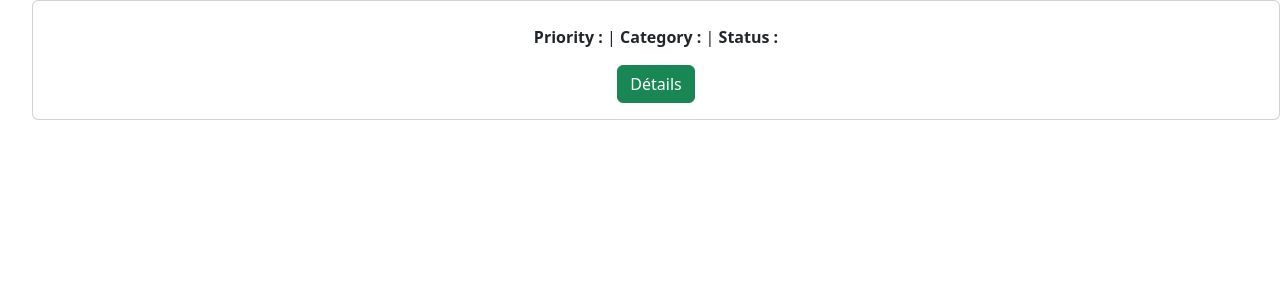
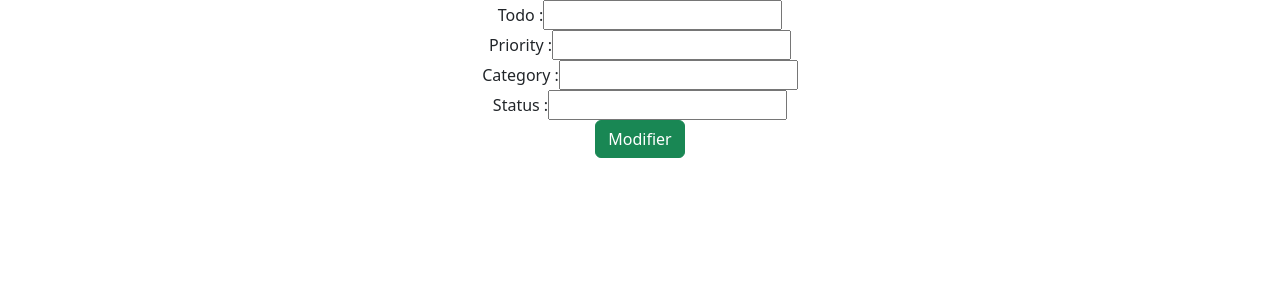
Before and after one commit to cnini/estiam-frontend, a React (Create React App) app in the folder tp/tp-01/: page /tache/1 in a window 1280 px wide. Shown: the top 300 px of the page. Built offline with nearby package versions, Linux system fonts and the light colour scheme; no server answers.

Commit message:
To update

```diff
--- a/tp/tp-01/src/components/TaskCard.js
+++ b/tp/tp-01/src/components/TaskCard.js
@@ -5,12 +5,20 @@ import Card from 'react-bootstrap/Card';
 
 export default function TaskCard({ task }) {
     return (
-        <Card>
+        <Card className="w-25 m-2">
             <Card.Body>
                 <Card.Title>{task.todo}</Card.Title>
                 <Card.Text>
-                    <strong>Priority :</strong> {task.priority} | <strong>Category :</strong> {task.category} | <strong>Status :</strong> {task.status}<br/>
-                    <Link to={'/tache/' + task.id} className="btn btn-success mt-3">Détails</Link>
+                    <strong>Priority :</strong> {task.priority}
+                </Card.Text>
+                <Card.Text>
+                    <strong>Category :</strong> {task.category}
+                </Card.Text>
+                <Card.Text>
+                    <strong>Status :</strong> {task.status}
+                </Card.Text>
+                <Card.Text>
+                    <Link to={'/tache/' + task.id} className="btn btn-success">Détails</Link>
                 </Card.Text>
             </Card.Body>
         </Card>
--- /dev/null
+++ b/tp/tp-01/src/components/TaskForm.js
@@ -0,0 +1,45 @@
+import { useState } from "react";
+
+// Importation depuis react-boostrap
+import Row from 'react-bootstrap/Row';
+
+export default function TaskForm({ task, action, onFormSubmit }) {
+    const [todo, setTodo] = useState(task.todo)
+    const [priority, setPriority] = useState(task.priority)
+    const [category, setCategory] = useState(task.category)
+    const [status, setStatus] = useState(task.status)
+
+    return (
+        <form onSubmit={onFormSubmit}>
+            <Row>
+                <div className="col-sm">
+                    <label htmlFor="toto">Todo : </label>
+                    <input type="text" id="todo" defaultValue={todo} onChange={e => setTodo(e.target.value)} />
+                </div>
+            </Row>
+            <Row>
+                <div className="col-sm">
+                    <label htmlFor="priority">Priority : </label>
+                    <input type="text" id="priority" defaultValue={priority} onChange={e => setPriority(e.target.value)} />
+                </div>
+            </Row>
+            <Row>
+                <div className="col-sm">
+                    <label htmlFor="category">Category : </label>
+                    <input type="text" id="category" defaultValue={category} onChange={e => setCategory(e.target.value)} />
+                </div>
+            </Row>
+            <Row>
+                <div className="col-sm">
+                    <label htmlFor="status">Status : </label>
+                    <input type="text" id="status" defaultValue={status} onChange={e => setStatus(e.target.value)} />
+                </div>
+            </Row>
+            <Row>
+                <div className="col-sm">
+                    <button className="btn btn-success">{action}</button>
+                </div>
+            </Row>
+        </form>
+    )
+}
--- a/tp/tp-01/src/routes/Task.js
+++ b/tp/tp-01/src/routes/Task.js
@@ -1,25 +1,26 @@
+import { useEffect, useState } from "react";
 import { useParams } from 'react-router-dom';
-import TaskCard from '../components/TaskCard';
+
+// Importation des components
+import TaskForm from '../components/TaskForm';
+
+// Importation d'axios
+import request from '../utils/Request';
+
+// Traitement du formulaire
+function handleForm() {
+  // TODO
+}
 
 export default function Task() {
     const { id } = useParams()
+    const [task, setTask] = useState([])
 
-    const tasks = [
-        { id: 0, label: "Faire les courses" },
-        { id: 1, label: "Aller à la gym" },
-        { id: 2, label: "Dîner avec les parents" },
-        { id: 3, label: "RDV médical" },
-        { id: 4, label: "Faire le ménage" },
-        { id: 5, label: "Laver et étendre le linge" },
-        { id: 6, label: "Cours de piano" }
-    ]
-
-    // Number(String) <=> +String : convertir en nombre
-    const task = tasks.find(task => task.id === +id)
+    useEffect(() => {
+      request.get('/todos/' + id).then(response => setTask(response.data))
+    }, [id])
 
     return (
-      <ul>
-        <TaskCard task={task} />
-      </ul>
+      <TaskForm task={task} action="Modifier" onFormSubmit={handleForm} />
     )
 }
--- a/tp/tp-01/src/routes/Tasks.js
+++ b/tp/tp-01/src/routes/Tasks.js
@@ -3,8 +3,9 @@ import { useEffect, useState } from "react";
 // Importation d'axios
 import request from '../utils/Request';
 
-// Importation du component
+// Importation des components
 import TaskCard from "../components/TaskCard";
+import TaskForm from "../components/TaskForm";
 
 export default function Tasks() {
     const [tasks, setTasks] = useState([])
@@ -16,11 +17,11 @@ export default function Tasks() {
     return (
       <>
         <h1>Liste des tâches</h1>
-        <ul>
-            { tasks.length ? tasks.map(task => (
-              <TaskCard key={task.id} task={task} />
-            )) : '' }
-        </ul>
+        <div className="container d-flex flex-wrap justify-content-between">
+          { tasks.length ? tasks.map(task => (
+            <TaskCard key={task.id} task={task} />
+          )) : '' }
+        </div>
       </>
     )
 }
```
Also changed, not shown: 1 other file (tests, documents, lock files or other folders).
